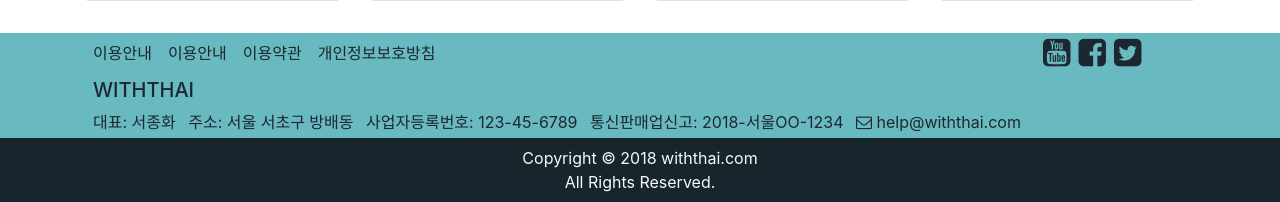
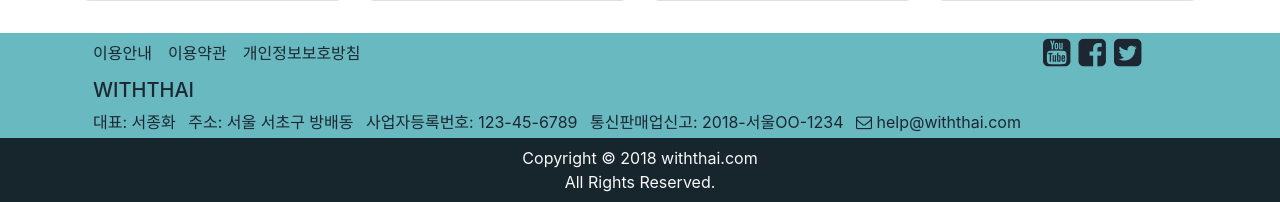
Before and after one commit to pincoin/withthai-lang, a Django app: template rakmai/templates/rakmai/home.html in a window 1280 px wide. Shown: the part 3452-3654 px from the top of the page. Run offline with Django 3.2, Linux system fonts and the light colour scheme; the template is opened without the code that fills it, so the values that code supplies are empty; grey boxes labelled with a size stand in for pictures from a placeholder-image service; parts of the project's set-up code (start-up, migrations or seed data) failed here and were passed over; some libraries are stand-ins or nearby versions.

Commit message:
- footer bug fix

```diff
--- a/rakmai/templates/rakmai/base.html
+++ b/rakmai/templates/rakmai/base.html
@@ -110,11 +110,6 @@ Please <a href="https://browsehappy.com/">upgrade your browser</a> to improve yo
                     </a>
                 </div>
                 <div class="pt-1 px-2">
-                    <a href="{% url 'help:post-detail' 'user-guide' %}">
-                        이용안내
-                    </a>
-                </div>
-                <div class="pt-1 px-2">
                     <a href="{% url 'help:post-detail' 'terms' %}">
                         이용약관
                     </a>
```
